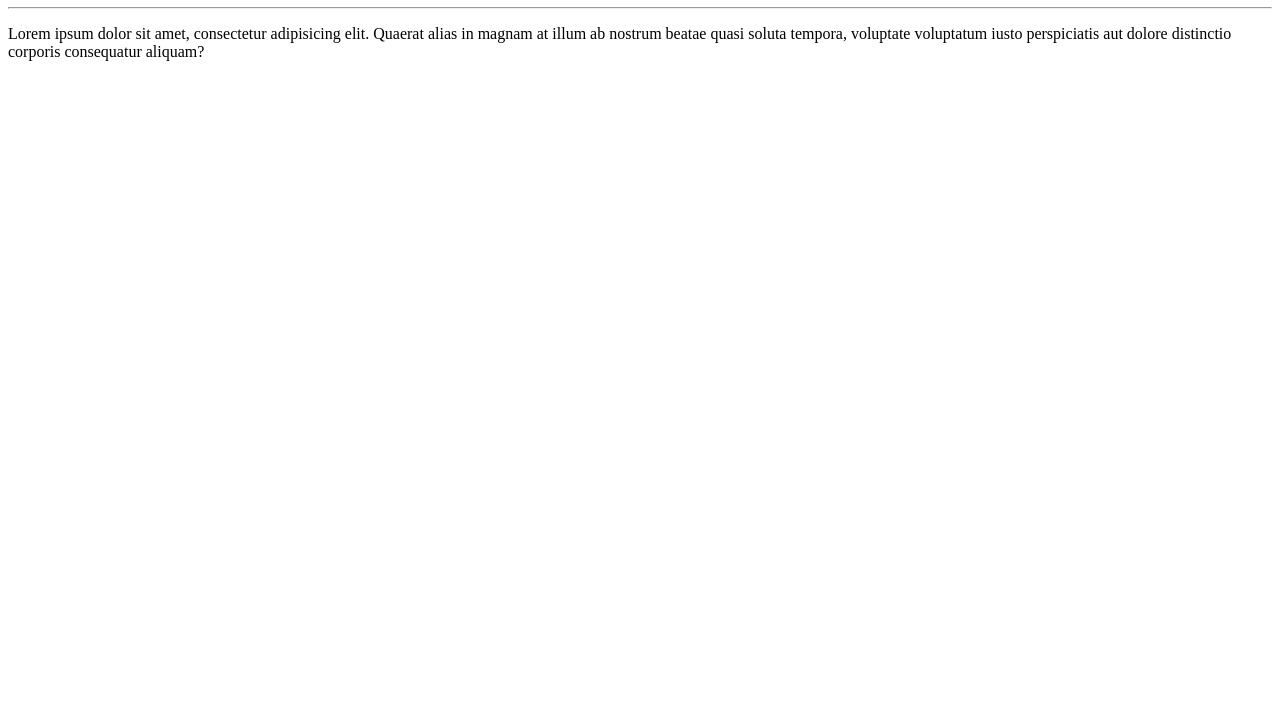
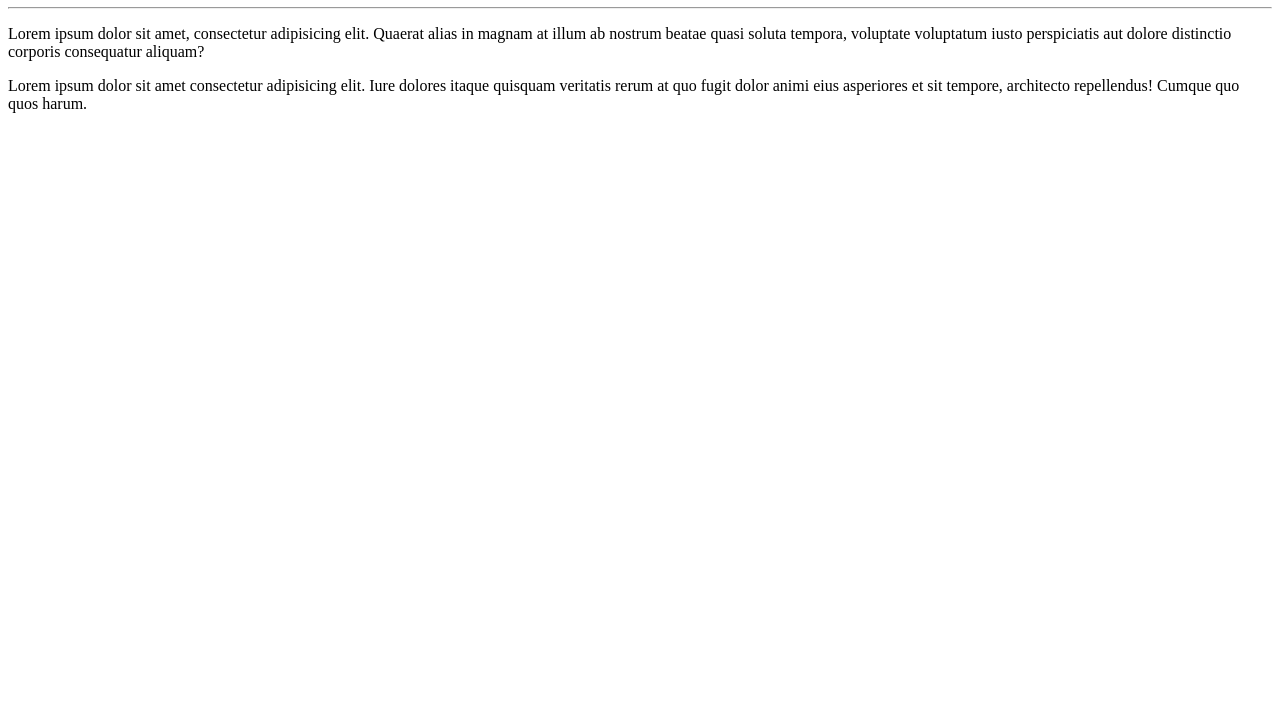
Before and after one commit to GuilhermeKAC/Ola-Mundo, a plain HTML site: page site-exemplo/index.html in a window 1280 px wide. Shown: the part 73-800 px from the top of the page. Drawn offline with Linux system fonts and the light colour scheme.

Commit message:
adiciona um parágrafo

```diff
--- a/site-exemplo/index.html
+++ b/site-exemplo/index.html
@@ -9,5 +9,6 @@
         <h1>Olá, Mundo!</h1>
         <hr>
         <p>Lorem ipsum dolor sit amet, consectetur adipisicing elit. Quaerat alias in magnam at illum ab nostrum beatae quasi soluta tempora, voluptate voluptatum iusto perspiciatis aut dolore distinctio corporis consequatur aliquam?</p>
+        <p>Lorem ipsum dolor sit amet consectetur adipisicing elit. Iure dolores itaque quisquam veritatis rerum at quo fugit dolor animi eius asperiores et sit tempore, architecto repellendus! Cumque quo quos harum.</p>
     </body>
 </html>
```
